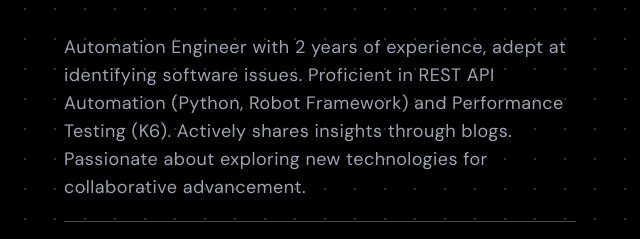
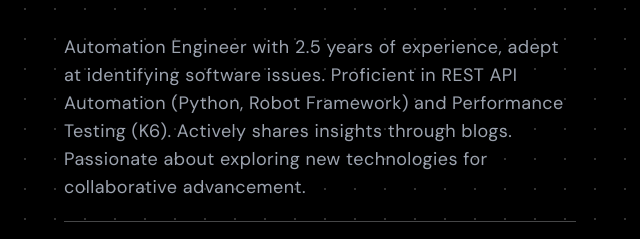
Before and after one commit to harish2k01/Portfolio, a Gatsby site: page / in a window 1280 px wide. Shown: the part 426-665 px from the top of the page, 320-960 px from the left. Built offline with nearby package versions, Linux system fonts and the light colour scheme; Gatsby itself is replaced by a stand-in of ours.

Commit message:
Update intro.js

```diff
--- a/src/components/intro.js
+++ b/src/components/intro.js
@@ -46,7 +46,7 @@
         </button>
       </div>
       <p className="text-gray-400 text-lg tracking-wide mt-9">
-        Automation Engineer with 2 years of experience, adept at
+        Automation Engineer with 2.5 years of experience, adept at
         identifying software issues. Proficient in REST API Automation (Python, Robot Framework)
         and Performance Testing (K6). Actively shares insights through blogs. Passionate
         about exploring new technologies for collaborative advancement.
```
